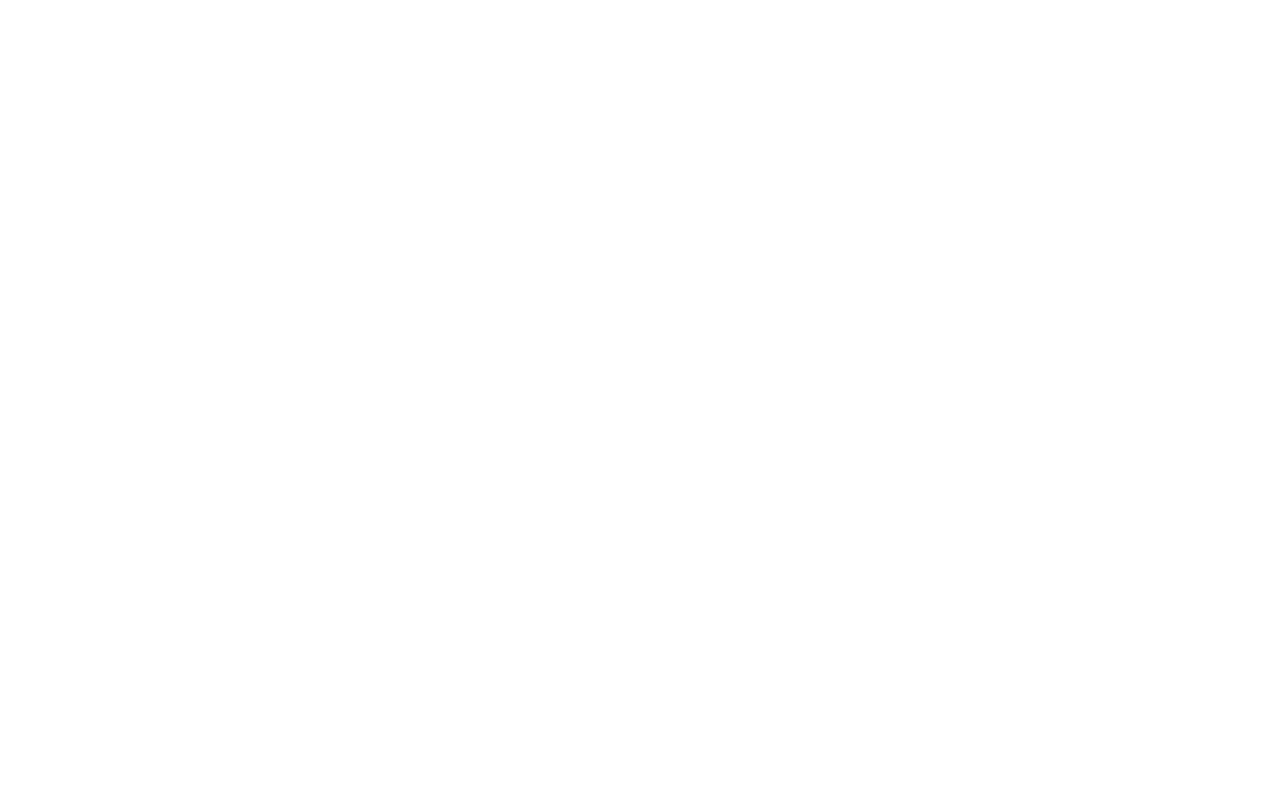
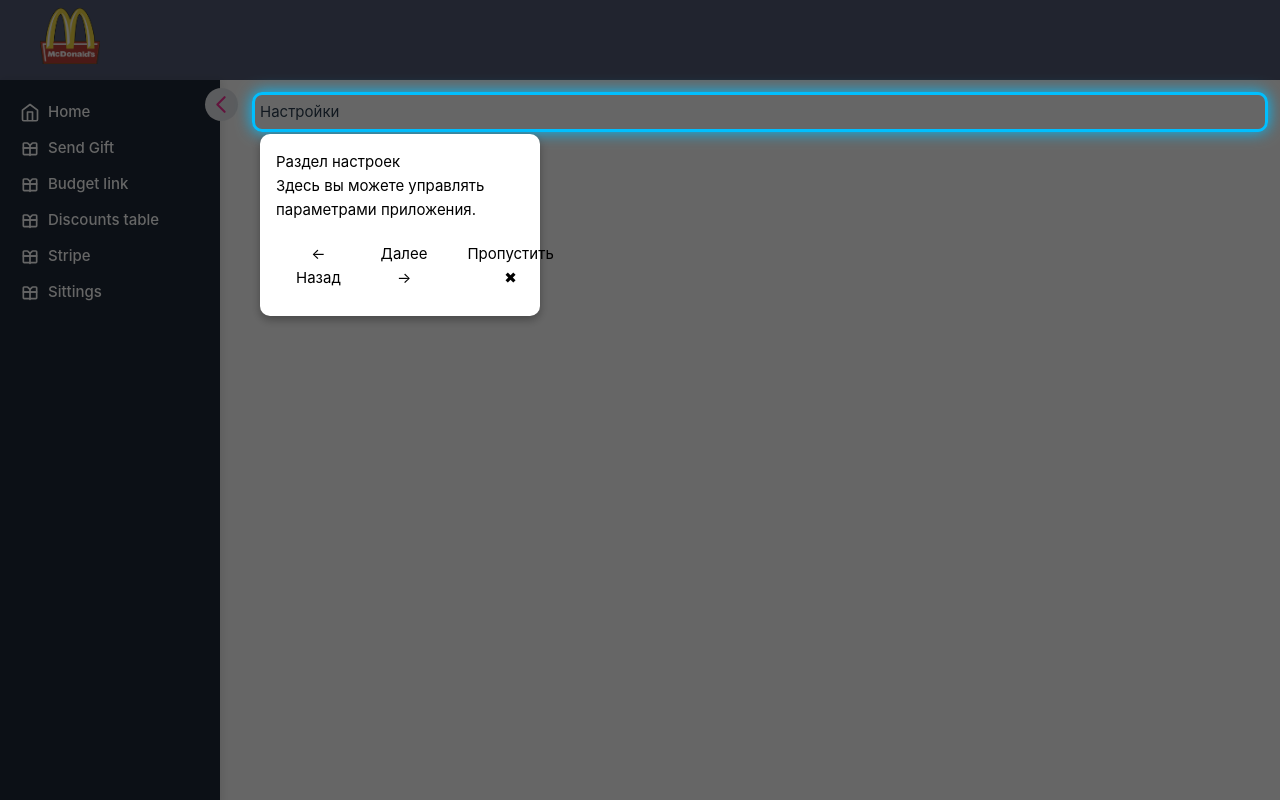
Before and after one commit to Misha158/vue-project, a Vue app: page /settings in a window 1280 px wide. Before the commit this address had no page. Built offline with nearby package versions, Linux system fonts and the light colour scheme.

Commit message:
Ui-tutorial - save

```diff
--- a/src/components/sidebar/MySidebar.vue
+++ b/src/components/sidebar/MySidebar.vue
@@ -49,6 +49,7 @@
   { label: 'Budget link', componentName: RouterType.BUDGET_LINK, icon: IconSendGift },
   { label: 'Discounts table', componentName: RouterType.DISCOUNT_SUPPLIERS, icon: IconSendGift },
   { label: 'Stripe', componentName: RouterType.STRIPE, icon: IconSendGift },
+  { label: 'Sittings', componentName: RouterType.SETTINGS, icon: IconSendGift },
 ];
 
 const isCollapsed = ref(false);
--- /dev/null
+++ b/src/components/ui-tutorial/TutorialGuide.vue
@@ -0,0 +1,122 @@
+<template>
+  <div v-if="isActive" class="tutorial-overlay">
+    <div class="tutorial-highlight" :style="highlightStyle"></div>
+
+    <div class="tutorial-popup" :style="popupStyle">
+      <h3>{{ currentStep.title }}</h3>
+      <p>{{ currentStep.content }}</p>
+
+      <div class="buttons">
+        <button @click="prevStep" :disabled="stepIndex === 0">← Назад</button>
+        <button @click="nextStep">
+          {{ stepIndex === steps.length - 1 ? 'Завершить' : 'Далее →' }}
+        </button>
+        <button @click="skipTutorial">Пропустить ✖</button>
+      </div>
+    </div>
+  </div>
+</template>
+
+<script setup lang="ts">
+import { ref, computed, onMounted, nextTick } from 'vue';
+
+const props = defineProps({
+  steps: { type: Array, required: true },
+});
+
+const isActive = ref(false);
+const stepIndex = ref(0);
+const highlightStyle = ref({});
+const popupStyle = ref({});
+
+const currentStep = computed(() => props.steps[stepIndex.value]);
+
+const showTutorial = async () => {
+  isActive.value = true;
+  await nextTick();
+  positionHighlight();
+};
+
+const positionHighlight = () => {
+  const el = document.querySelector(currentStep.value.element);
+  if (!el) return;
+
+  const rect = el.getBoundingClientRect();
+
+  highlightStyle.value = {
+    top: `${rect.top + window.scrollY - 8}px`,
+    left: `${rect.left + window.scrollX - 8}px`,
+    width: `${rect.width + 16}px`,
+    height: `${rect.height + 16}px`,
+  };
+
+  popupStyle.value = {
+    top: `${rect.bottom + window.scrollY + 10}px`,
+    left: `${rect.left + window.scrollX}px`,
+  };
+};
+
+const nextStep = async () => {
+  if (stepIndex.value < props.steps.length - 1) {
+    stepIndex.value++;
+    await nextTick();
+    positionHighlight();
+  } else finishTutorial();
+};
+
+const prevStep = async () => {
+  if (stepIndex.value > 0) {
+    stepIndex.value--;
+    await nextTick();
+    positionHighlight();
+  }
+};
+
+const finishTutorial = () => {
+  isActive.value = false;
+  localStorage.setItem('tutorialCompleted', 'true');
+};
+
+const skipTutorial = () => finishTutorial();
+
+onMounted(() => {
+  if (!localStorage.getItem('tutorialCompleted')) {
+    showTutorial();
+  }
+});
+</script>
+
+<style scoped>
+.tutorial-overlay {
+  position: fixed;
+  inset: 0;
+  background: rgba(0, 0, 0, 0.6);
+  z-index: 9999;
+}
+
+.tutorial-highlight {
+  position: absolute;
+  border: 3px solid #00bfff;
+  border-radius: 10px;
+  box-shadow: 0 0 15px #00bfff;
+  pointer-events: none;
+  transition: all 0.3s ease;
+}
+
+.tutorial-popup {
+  position: absolute;
+  background: white;
+  color: black;
+  padding: 16px;
+  border-radius: 10px;
+  box-shadow: 0 4px 10px rgba(0, 0, 0, 0.3);
+  max-width: 280px;
+  z-index: 10000;
+}
+
+.buttons {
+  display: flex;
+  justify-content: space-between;
+  margin-top: 10px;
+}
+</style>
--- a/src/consts/route.ts
+++ b/src/consts/route.ts
@@ -9,4 +9,5 @@
   BUDGET_LINK = 'budget-link',
   DISCOUNT_SUPPLIERS = 'discount-suppliers',
   STRIPE = 'stripe',
+  SETTINGS = 'settings',
 }
--- a/src/layout/MainLayout.vue
+++ b/src/layout/MainLayout.vue
@@ -1,6 +1,6 @@
 <template>
   <div>
-    <header class="bg-amber-100 h-[80px]">
+    <header class="bg-[#535b75] h-[80px]">
       <div>
         <img src="@/assets/images/maclogo.png" alt="" width="60" height="70" class="pt-2 ml-10" />
       </div>
--- a/src/router/index.ts
+++ b/src/router/index.ts
@@ -7,6 +7,7 @@
 import { sendGiftRoutes } from '@/router/sendGifts.ts';
 import { RouterType } from '@/consts/route.ts';
 import StripeView from '@/views/StripeView.vue';
+import SettingsView from '@/views/SettingsView.vue';
 
 const router = createRouter({
   history: createWebHistory(import.meta.env.BASE_URL),
@@ -38,6 +39,12 @@
           name: RouterType.STRIPE,
           component: StripeView,
         },
+
+        {
+          path: '/settings',
+          name: RouterType.SETTINGS,
+          component: SettingsView,
+        },
       ],
     },
     sendGiftRoutes,
--- /dev/null
+++ b/src/views/SettingsView.vue
@@ -0,0 +1,31 @@
+<template>
+  <div>
+    <h1 id="page-title">Настройки</h1>
+    <button id="save-btn">Сохранить</button>
+    <button id="cancel-btn">Отмена</button>
+
+    <TutorialGuide :steps="tutorialSteps" />
+  </div>
+</template>
+
+<script setup lang="ts">
+import TutorialGuide from '@/components/ui-tutorial/TutorialGuide.vue';
+
+const tutorialSteps = [
+  {
+    element: '#page-title',
+    title: 'Раздел настроек',
+    content: 'Здесь вы можете управлять параметрами приложения.',
+  },
+  {
+    element: '#save-btn',
+    title: 'Кнопка сохранения',
+    content: 'Нажмите, чтобы применить изменения.',
+  },
+  {
+    element: '#cancel-btn',
+    title: 'Отмена',
+    content: 'Нажмите, чтобы выйти без сохранения.',
+  },
+];
+</script>
```
